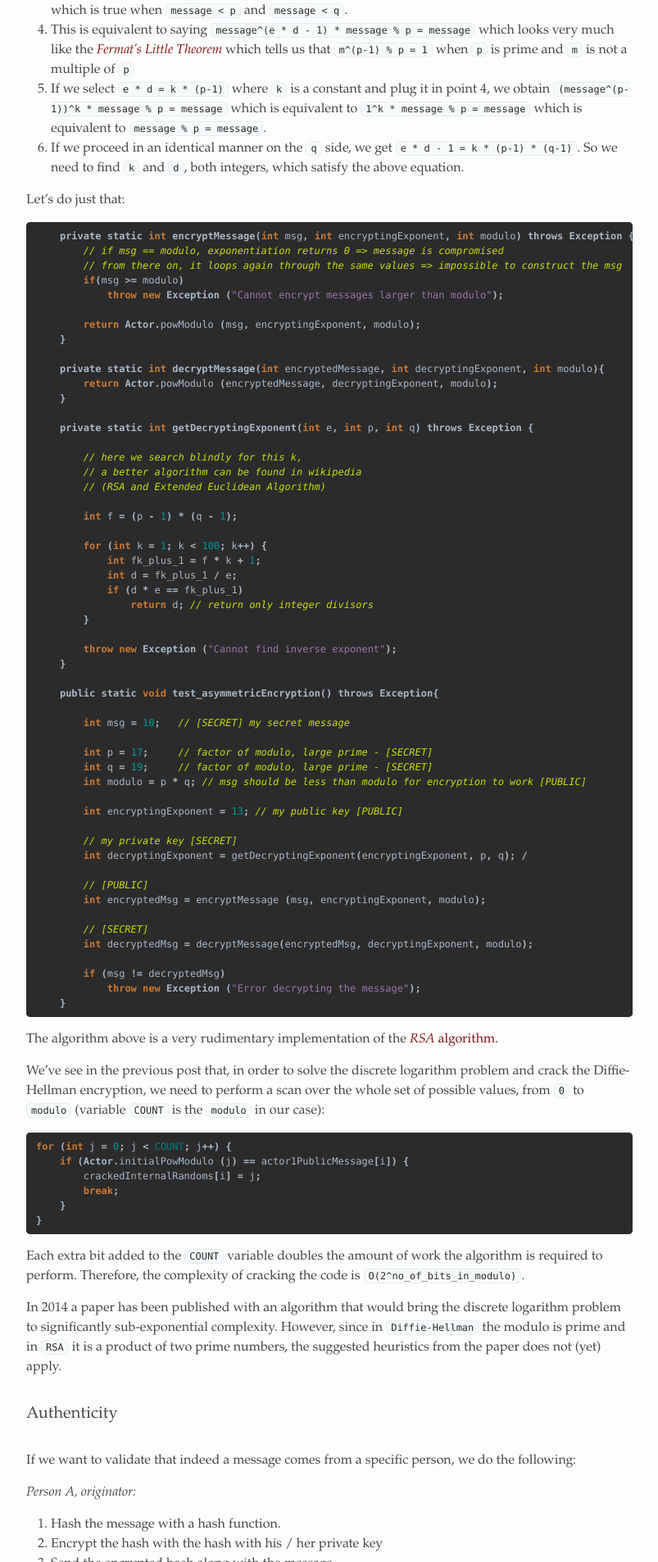
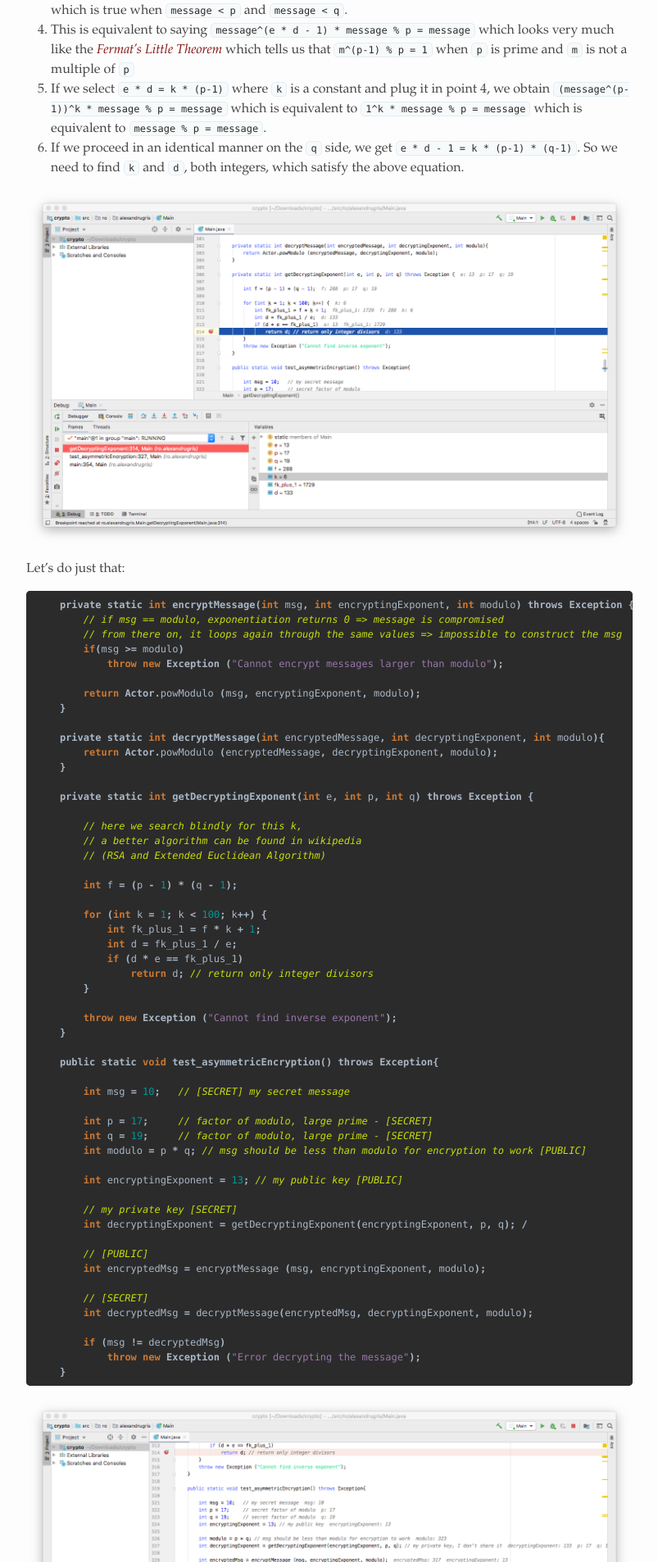
Before and after one commit to alexandrugris/my-jekyll-tech-blog, a Jekyll site: the page built from MyBlog/_posts/2020-03-29-intro-cryptography 2.markdown, in a window 1280 px wide. Shown: the part 2991-4897 px from the top of the page at 82% size, without its empty margins (238-1041 px from the left). Built offline with Jekyll 4.4.1, drawn with Linux system fonts in a browser that asks for light colours.

Commit message:
added two assets

````diff
--- a/MyBlog/_posts/2020-03-29-intro-cryptography 2.markdown
+++ b/MyBlog/_posts/2020-03-29-intro-cryptography 2.markdown
@@ -112,6 +112,8 @@ But how do we get the encrypting/decrypting exponent pairs and the modulo? The m
 5. If we select `e * d = k * (p-1)` where `k` is a constant and plug it in point 4, we obtain `(message^(p-1))^k * message % p = message` which is equivalent to `1^k * message % p = message` which is equivalent to `message % p = message`.
 6. If we proceed in an identical manner on the `q` side, we get `e * d - 1 = k * (p-1) * (q-1)`. So we need to find `k` and `d`, both integers, which satisfy the above equation.
 
+![Finding the decryption exponent]({{site.url}}/assets/crypto2_1.png)
+
 Let's do just that:
 
 ```java
@@ -170,6 +172,9 @@ Let's do just that:
     }
 ```
 
+![Running the code above]({{site.url}}/assets/crypto2_2.png)
+
+
 The algorithm above is a very rudimentary implementation of the [*RSA* algorithm](https://en.wikipedia.org/wiki/RSA_(cryptosystem)).
 
 We've see in the previous post that, in order to solve the discrete logarithm problem and crack the Diffie-Hellman encryption, we need to perform a scan over the whole set of possible values, from `0` to `modulo` (variable `COUNT` is the `modulo` in our case):
````
Also changed, not shown: MyBlog/assets/crypto2_1.png (added), MyBlog/assets/crypto2_2.png (added).
